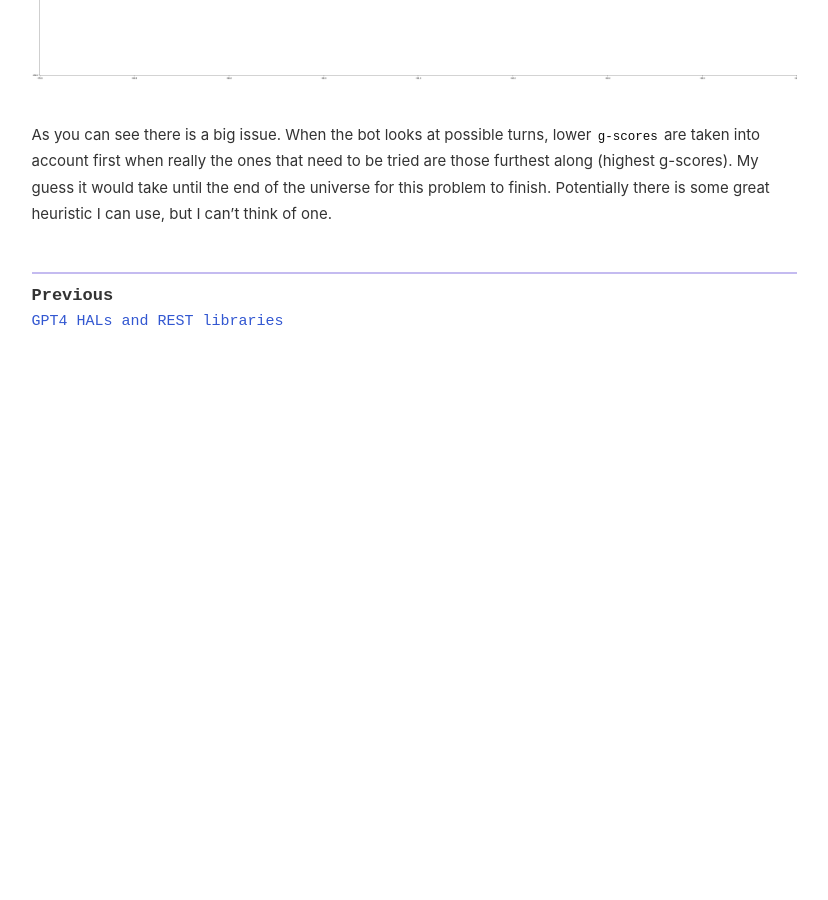
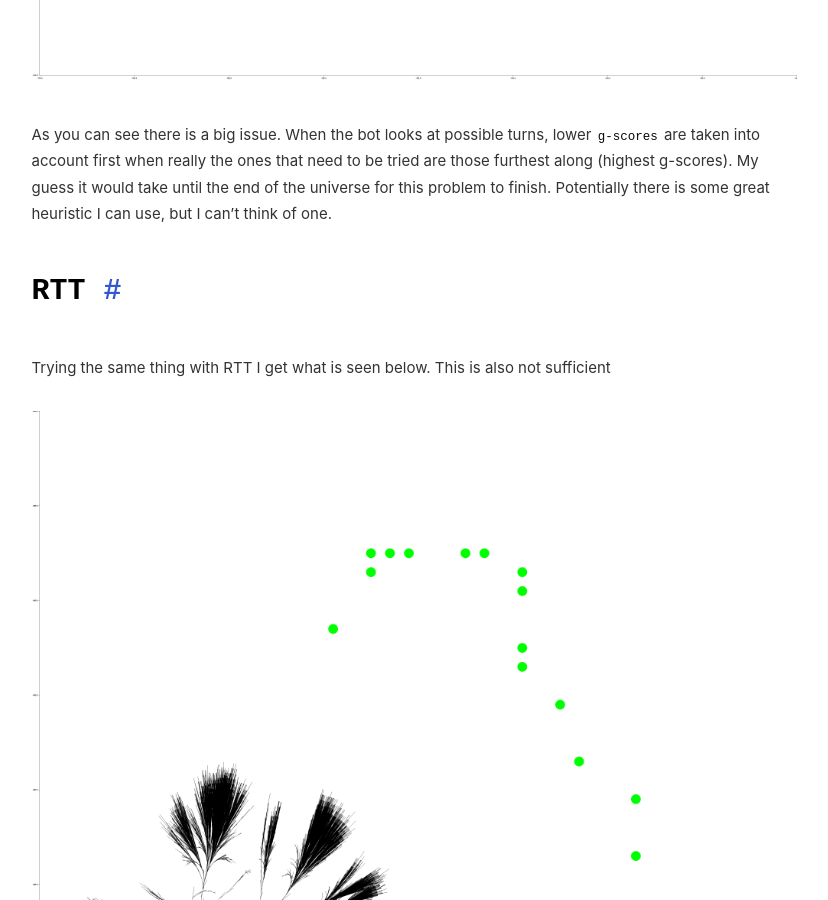
Before and after one commit to andrewgazelka/andrewgazelka.github.io, a Jekyll site: the page built from _posts/2023-07-07-swarmbot-issues.md, in a window 1280 px wide and 900 px high, scrolled down 2477 px. Shown: the whole window, without its empty margins (226-1054 px from the left). Built offline with Jekyll 4.4.1, drawn with Linux system fonts in a browser that asks for light colours; some web fonts are replaced; before the commit the page ends 2882 px from its top, so only the background shows below that.

Commit message:
add rtt image

```diff
--- a/_posts/2023-07-07-swarmbot-issues.md
+++ b/_posts/2023-07-07-swarmbot-issues.md
@@ -28,3 +28,9 @@ Below is the same parkour course as in the video above. Each green circle is a b
 ![a-star](assets/a-star.png)
 
 As you can see there is a big issue. When the bot looks at possible turns, lower `g-scores` are taken into account first when really the ones that need to be tried are those furthest along (highest g-scores). My guess it would take until the end of the universe for this problem to finish. Potentially there is some great heuristic I can use, but I can't think of one.
+
+# RTT
+
+Trying the same thing with RTT I get what is seen below. This is also not sufficient
+
+![rtt](assets/rtt.png)
```
Also changed, not shown: assets/rtt.png (added).
